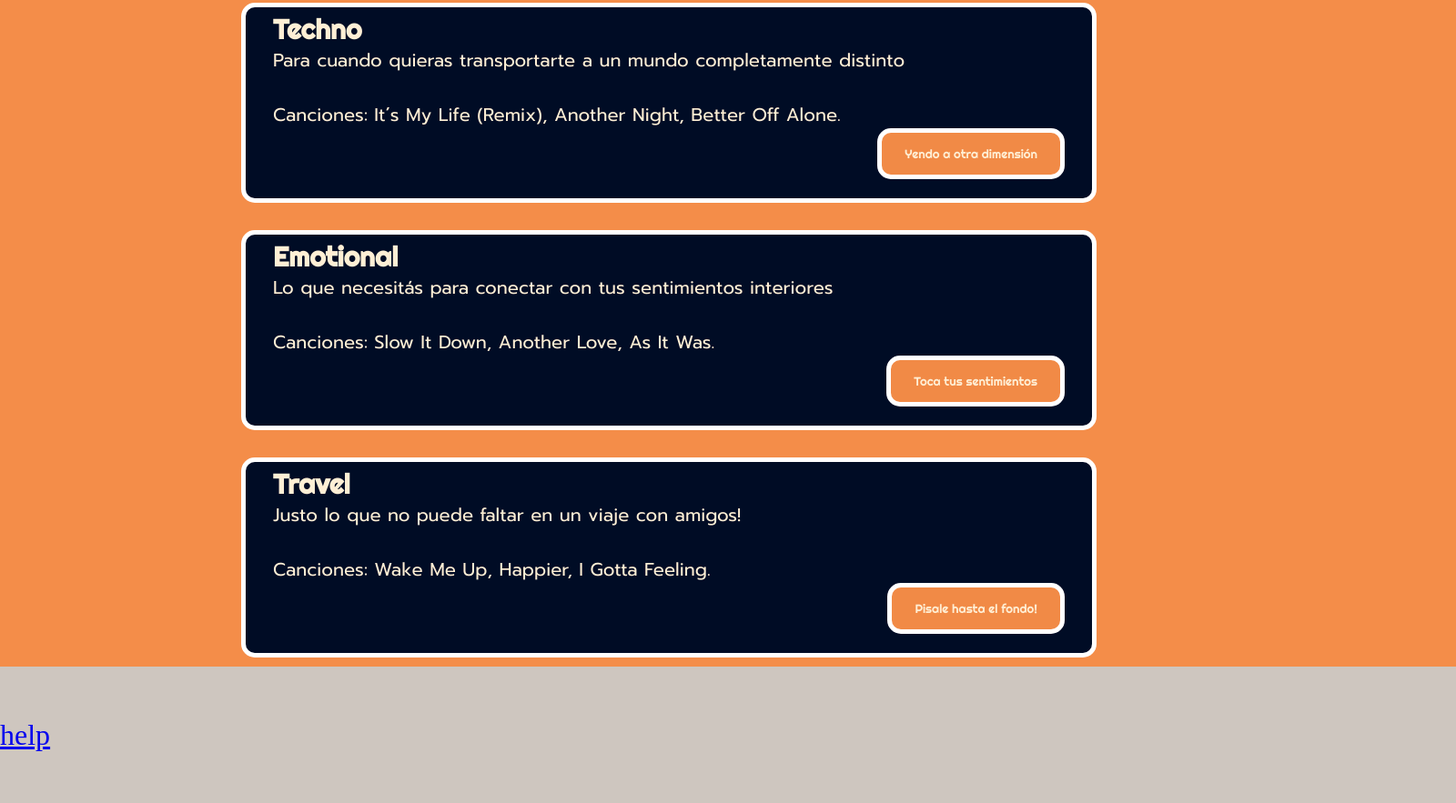
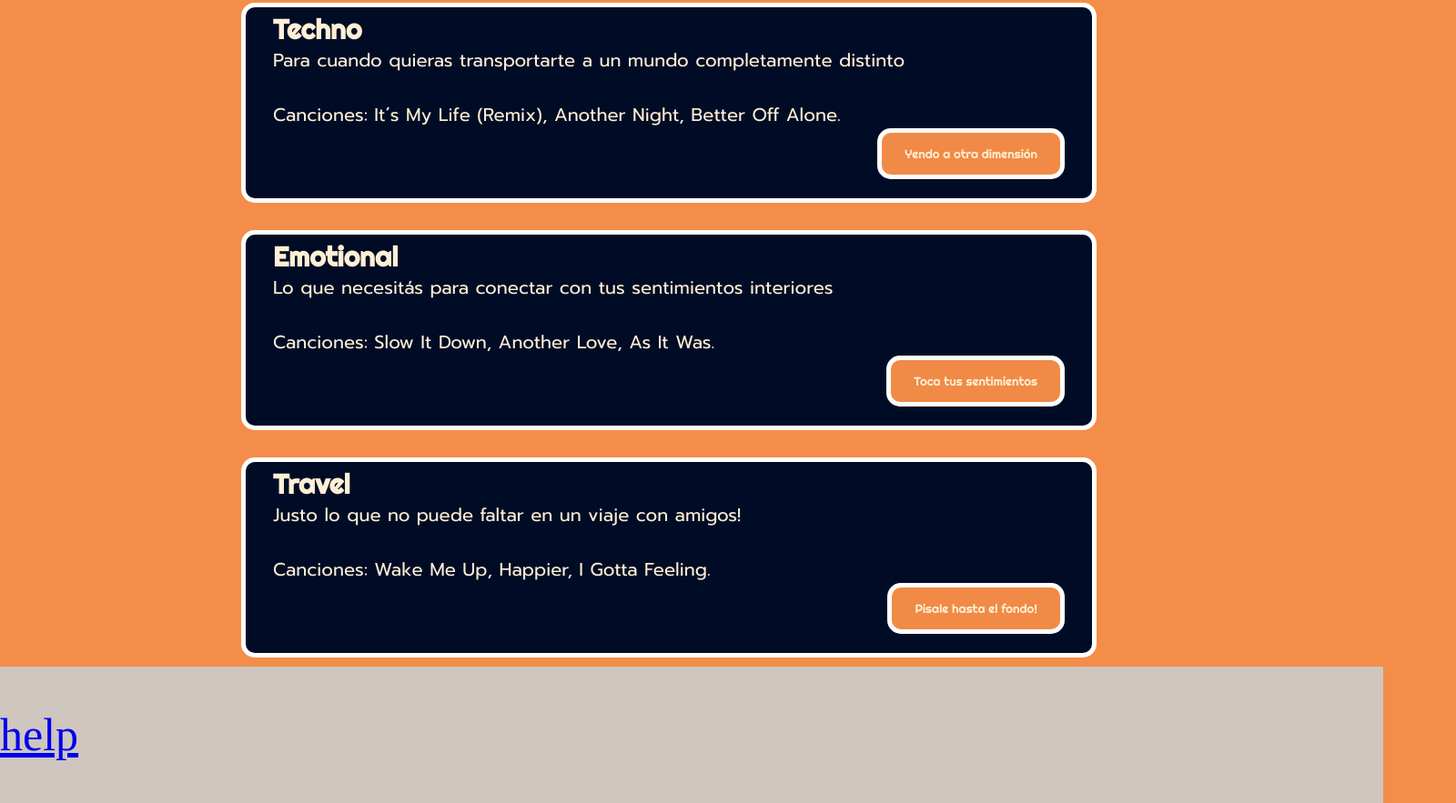
Before and after one commit to UCC-LabCompu2/proyecto2024-esterio-vera, a plain HTML site: page Index.html in a window 1280 px wide. Shown: the part 1467-2350 px from the top of the page at 91% size, 1600 px wide, since content can reach past the window. Drawn offline with Linux system fonts and the light colour scheme; a web font is replaced by a local one.

Commit message:
se corrijieron errores

```diff
--- a/EstilosCSS.css
+++ b/EstilosCSS.css
@@ -99,7 +99,7 @@ button.boton {
 footer {
     text-align: center;
     background-color: #cec6bf;
-    width: 1600px;
+    width: 1520px;
     height: 150px;
     margin-top: 1400px;
     color: dimgray;
@@ -113,3 +113,6 @@ footer {
 body.Help {
     background-color: #cec6bf
 }
+#helpboton{
+    font-size: 50px;
+}
--- a/Index.html
+++ b/Index.html
@@ -102,9 +102,8 @@
     </section>
 </main>
 <footer>
-    <a href="Help.html" target="_blank">
-    help
-    </a>
+    <a id="helpboton" href="Help.html">help</a>
+
 </footer>
 </body>
 </html>
```
Also changed, not shown: Help.html (+11 -7 lines).
